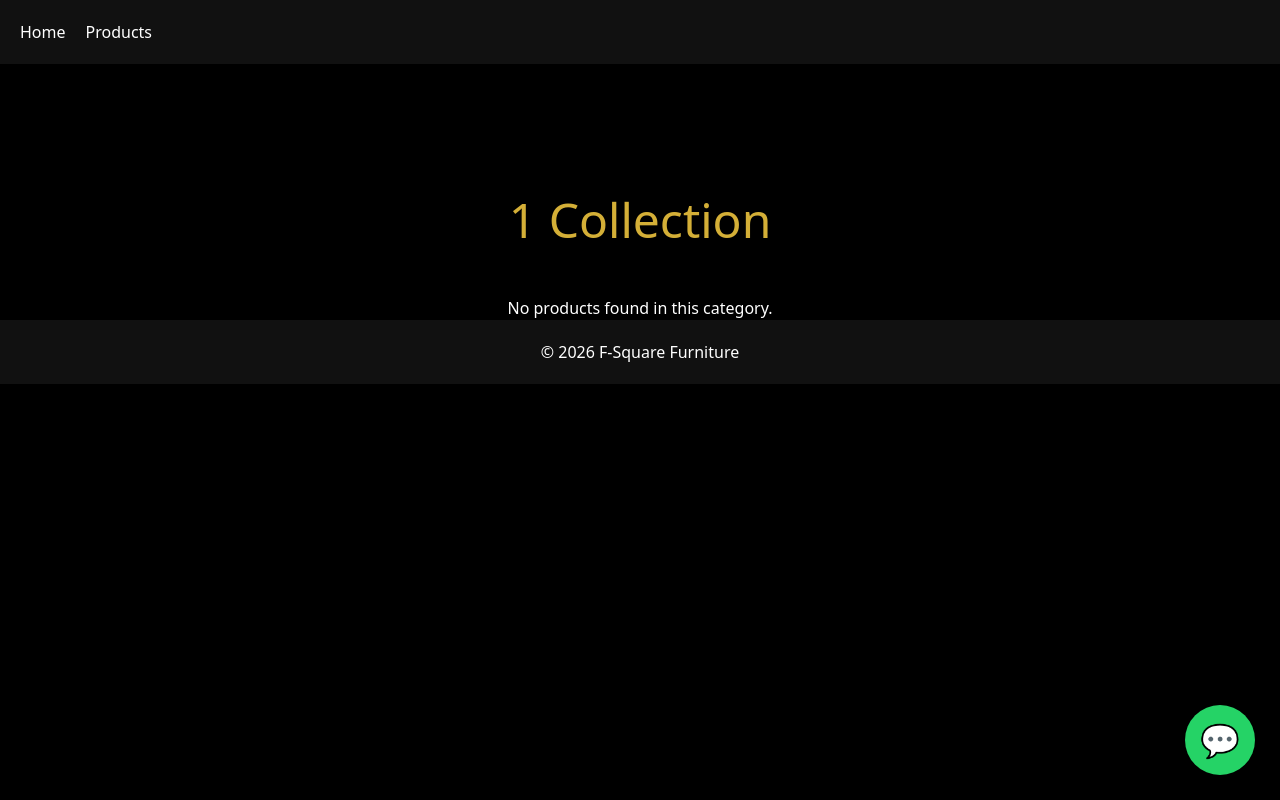
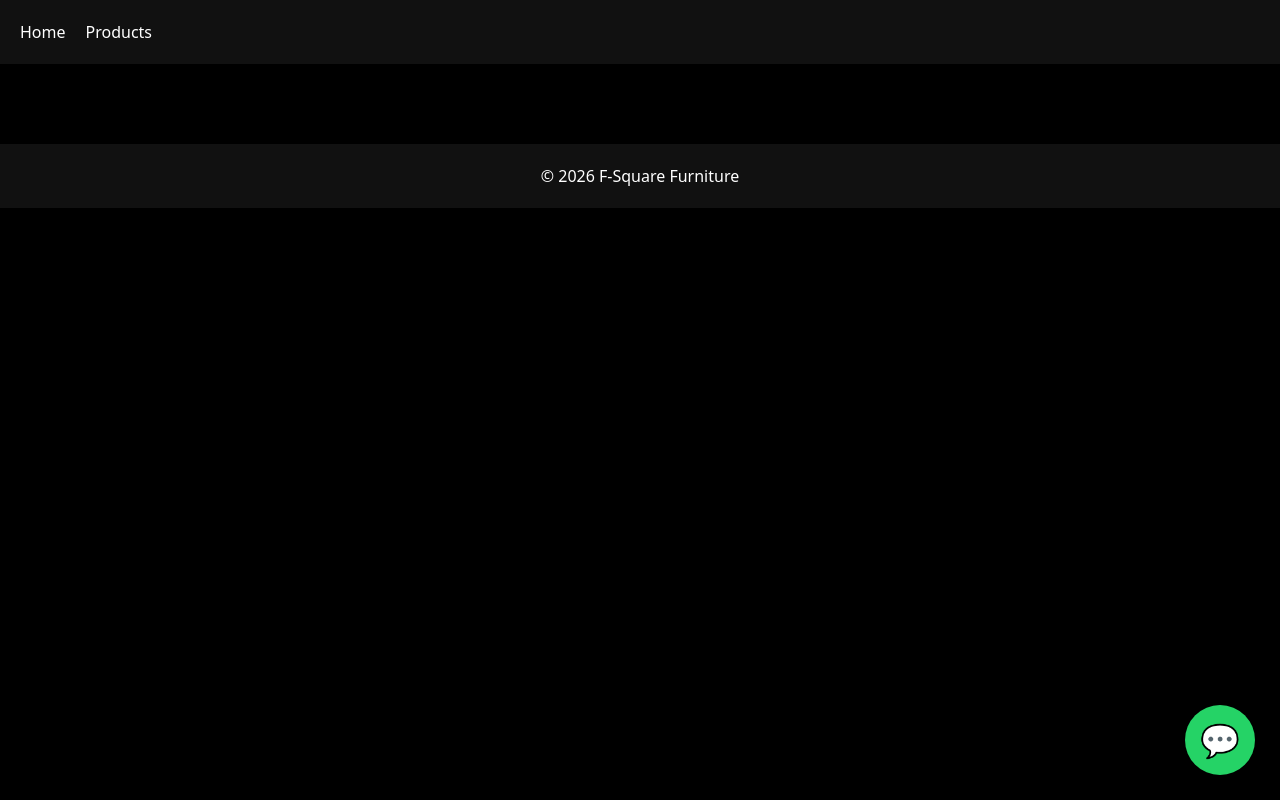
Before and after one commit to fsquarefurniture/F_square, a Next.js app: page /products/1 in a window 1280 px wide. Built offline with nearby package versions, Linux system fonts and the light colour scheme.

Commit message:
Update page.js

```diff
--- a/app/products/[category]/page.js
+++ b/app/products/[category]/page.js
@@ -1,43 +1,36 @@
-import ProductCard from "../../components/ProductCard";
+import ProductCard from "../../../components/ProductCard";
 
 const allProducts = [
-  { title: "Luxury Sofa Set", price: 500000, category: "sofa", image: "/images/sofa1.jpg" },
-  { title: "Modern L-Shape Sofa", price: 650000, category: "sofa", image: "/images/sofa2.jpg" },
-  { title: "Royal King Bedroom Set", price: 900000, category: "bedroom", image: "/images/bedroom1.jpg" },
-  { title: "Premium Dining Table", price: 450000, category: "dining", image: "/images/dining1.jpg" },
-  { title: "Executive Office Desk", price: 300000, category: "office", image: "/images/office1.jpg" },
+  {
+    title: "Luxury Sofa",
+    price: "500,000",
+    category: "sofa",
+    image: "https://images.unsplash.com/photo-1586023492125-27b2c045efd7"
+  },
+  {
+    title: "Modern Bed Frame",
+    price: "450,000",
+    category: "bed",
+    image: "https://images.unsplash.com/photo-1505693416388-ac5ce068fe85"
+  },
+  {
+    title: "Dining Set",
+    price: "600,000",
+    category: "dining",
+    image: "https://images.unsplash.com/photo-1616628182506-9a7c1d3d1d45"
+  }
 ];
 
 export default function CategoryPage({ params }) {
-  const { category } = params;
-
-  const filteredProducts = allProducts.filter(
-    (product) => product.category === category.toLowerCase()
+  const filtered = allProducts.filter(
+    (product) => product.category === params.category
   );
 
   return (
-    <main style={{ paddingTop: "120px", textAlign: "center" }}>
-      <h1 style={{ fontSize: "48px", marginBottom: "40px", color: "#d4af37" }}>
-        {category.toUpperCase()} Collection
-      </h1>
-
-      <div
-        style={{
-          display: "grid",
-          gridTemplateColumns: "repeat(auto-fit, minmax(250px, 1fr))",
-          gap: "30px",
-          maxWidth: "1200px",
-          margin: "auto",
-        }}
-      >
-        {filteredProducts.length > 0 ? (
-          filteredProducts.map((product, index) => (
-            <ProductCard key={index} {...product} />
-          ))
-        ) : (
-          <p>No products found in this category.</p>
-        )}
-      </div>
+    <main style={{ padding: "40px", display: "flex", gap: "20px" }}>
+      {filtered.map((product, index) => (
+        <ProductCard key={index} product={product} />
+      ))}
     </main>
   );
-                               }
+}
```
